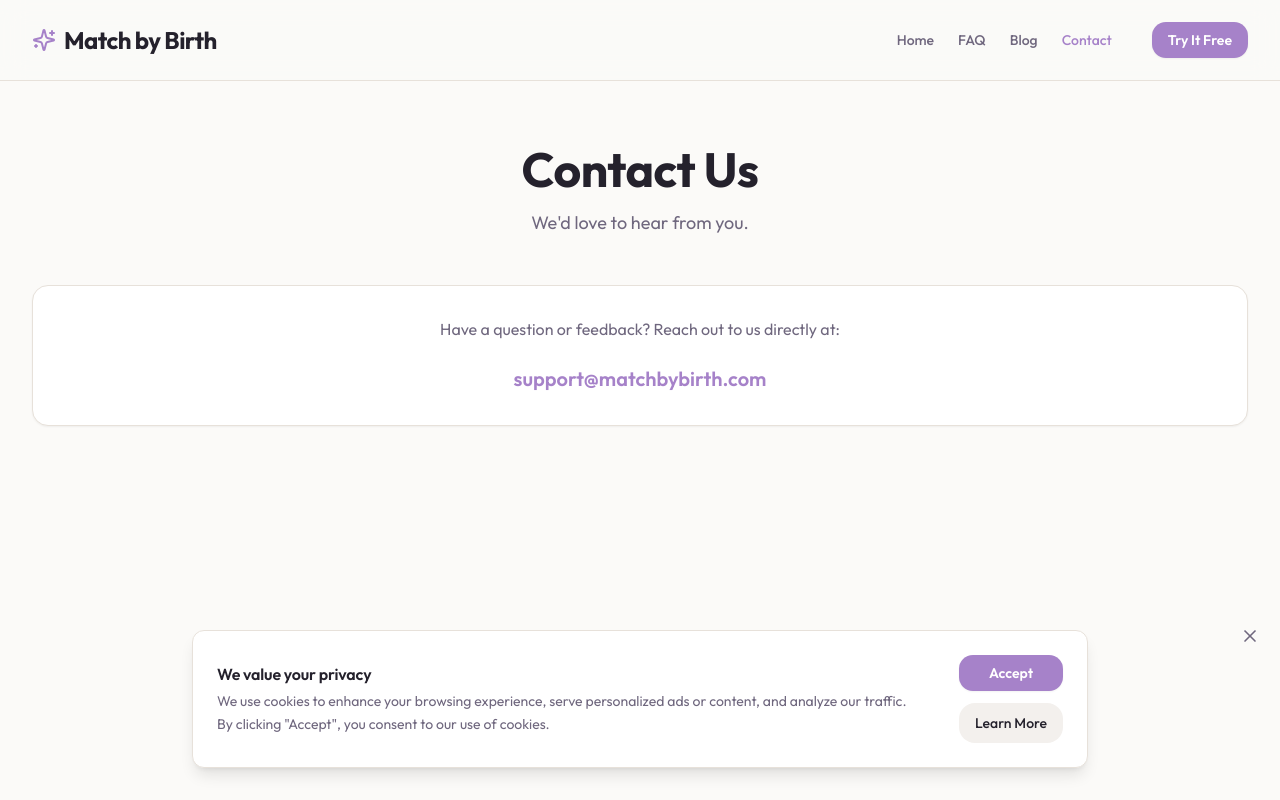
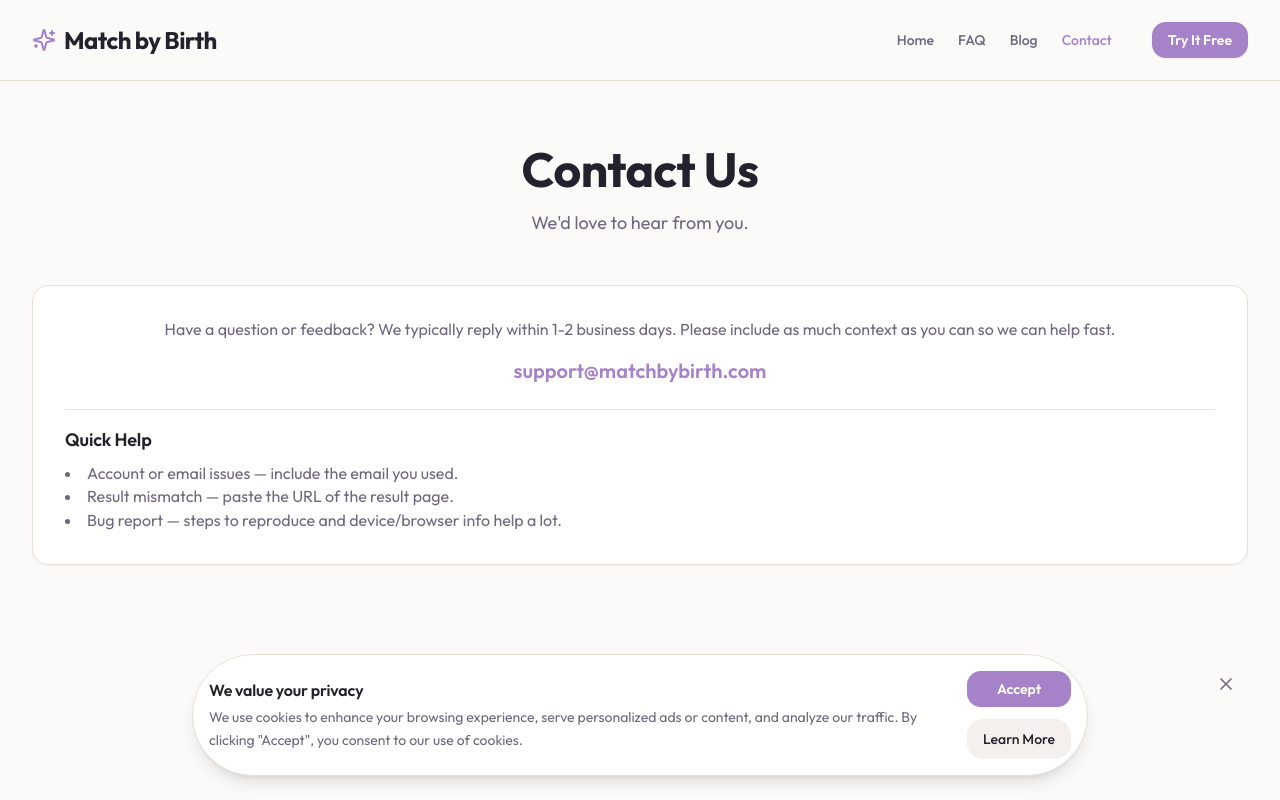
Before and after one commit to redefynliving/MatchbyBirth, a React (Vite) app in the folder apps/web/: page /contact in a window 1280 px wide. Shown: the top 800 px of the page. Built offline with nearby package versions, Linux system fonts and the light colour scheme.

Commit message:
fix: resolve homepage UX inconsistencies and supporting page polish

```diff
--- a/apps/web/src/components/CookieConsentBanner.jsx
+++ b/apps/web/src/components/CookieConsentBanner.jsx
@@ -28,8 +28,8 @@ function CookieConsentBanner() {
   if (!isVisible) return null;
 
   return (
-    <div className="fixed bottom-0 left-0 right-0 z-50 p-4 sm:p-6 md:pb-8 pointer-events-none">
-      <div className="max-w-4xl mx-auto bg-card border border-border rounded-xl shadow-lg p-5 sm:p-6 pointer-events-auto flex flex-col sm:flex-row items-start sm:items-center justify-between gap-6">
+    <div className="fixed bottom-4 left-4 right-4 sm:bottom-6 sm:left-6 sm:right-6 z-50 pointer-events-none">
+      <div className="max-w-4xl mx-auto bg-card border border-border rounded-full shadow-lg p-3 sm:p-4 pointer-events-auto flex flex-col sm:flex-row items-center justify-between gap-4">
         <div className="flex-1 pr-4">
           <h3 className="text-base font-semibold text-foreground mb-1">We value your privacy</h3>
           <p className="text-sm text-muted-foreground leading-relaxed">
--- a/apps/web/src/components/Footer.jsx
+++ b/apps/web/src/components/Footer.jsx
@@ -42,7 +42,7 @@ function Footer() {
             <h4 className="font-semibold text-foreground mb-6">Quick Links</h4>
             <nav className="flex flex-col gap-3">
               <Link to="/" className="text-muted-foreground hover:text-primary transition-colors">Home</Link>
-              <Link to="/about" className="text-muted-foreground hover:text-primary transition-colors">About Us</Link>
+              {/* About page removed from footer quick links to match header */}
               <Link to="/faq" className="text-muted-foreground hover:text-primary transition-colors">FAQ</Link>
               <Link to="/blog" className="text-muted-foreground hover:text-primary transition-colors">Blog & Guides</Link>
               <Link to="/contact" className="text-muted-foreground hover:text-primary transition-colors">Contact</Link>
--- a/apps/web/src/pages/ContactPage.jsx
+++ b/apps/web/src/pages/ContactPage.jsx
@@ -18,13 +18,21 @@ function ContactPage() {
           </div>
 
           <div className="bg-card border border-border rounded-2xl p-8 shadow-sm">
-            <p className="text-muted-foreground text-center mb-6">
-              Have a question or feedback? Reach out to us directly at:
+            <p className="text-muted-foreground text-center mb-4">
+              Have a question or feedback? We typically reply within 1-2 business days. Please include as much context as you can so we can help fast.
             </p>
-            <div className="text-center">
+            <div className="text-center mb-6">
               <a href="mailto:support@matchbybirth.com" className="text-xl font-semibold text-primary hover:underline">
                 support@matchbybirth.com
               </a>
+            </div>
+            <div className="border-t border-border pt-4">
+              <h3 className="text-lg font-semibold mb-2">Quick Help</h3>
+              <ul className="text-muted-foreground list-disc list-inside">
+                <li>Account or email issues — include the email you used.</li>
+                <li>Result mismatch — paste the URL of the result page.</li>
+                <li>Bug report — steps to reproduce and device/browser info help a lot.</li>
+              </ul>
             </div>
           </div>
         </div>
--- a/apps/web/src/pages/HomePage.jsx
+++ b/apps/web/src/pages/HomePage.jsx
@@ -69,10 +69,7 @@ function HomePage() {
             {/* 2. Calculator Component */}
             <CompatibilityCalculator />
 
-            {/* Ad Banner Placed After Calculator Results Focus */}
-            <div className="mt-6 max-w-2xl mx-auto">
-              <AdBanner />
-            </div>
+            {/* Ad Banner removed to prevent layout shifts beneath the calculator */}
 
             {/* How it works row */}
             <div className="mt-8">
@@ -82,7 +79,7 @@ function HomePage() {
                     <div className="grid grid-cols-1 md:grid-cols-3 gap-6 items-start">
                       <div className="flex flex-col items-center gap-4 p-6 rounded-2xl bg-primary/10">
                         <div className="w-14 h-14 rounded-full bg-white text-primary flex items-center justify-center text-lg font-bold">1</div>
-                        <div className="font-semibold text-lg">Enter two birth dates</div>
+                        <div className="font-semibold text-lg">Add birthdays — just two, or up to 7</div>
                       </div>
 
                       <div className="flex flex-col items-center gap-4 p-6 rounded-2xl bg-primary/10">
```
